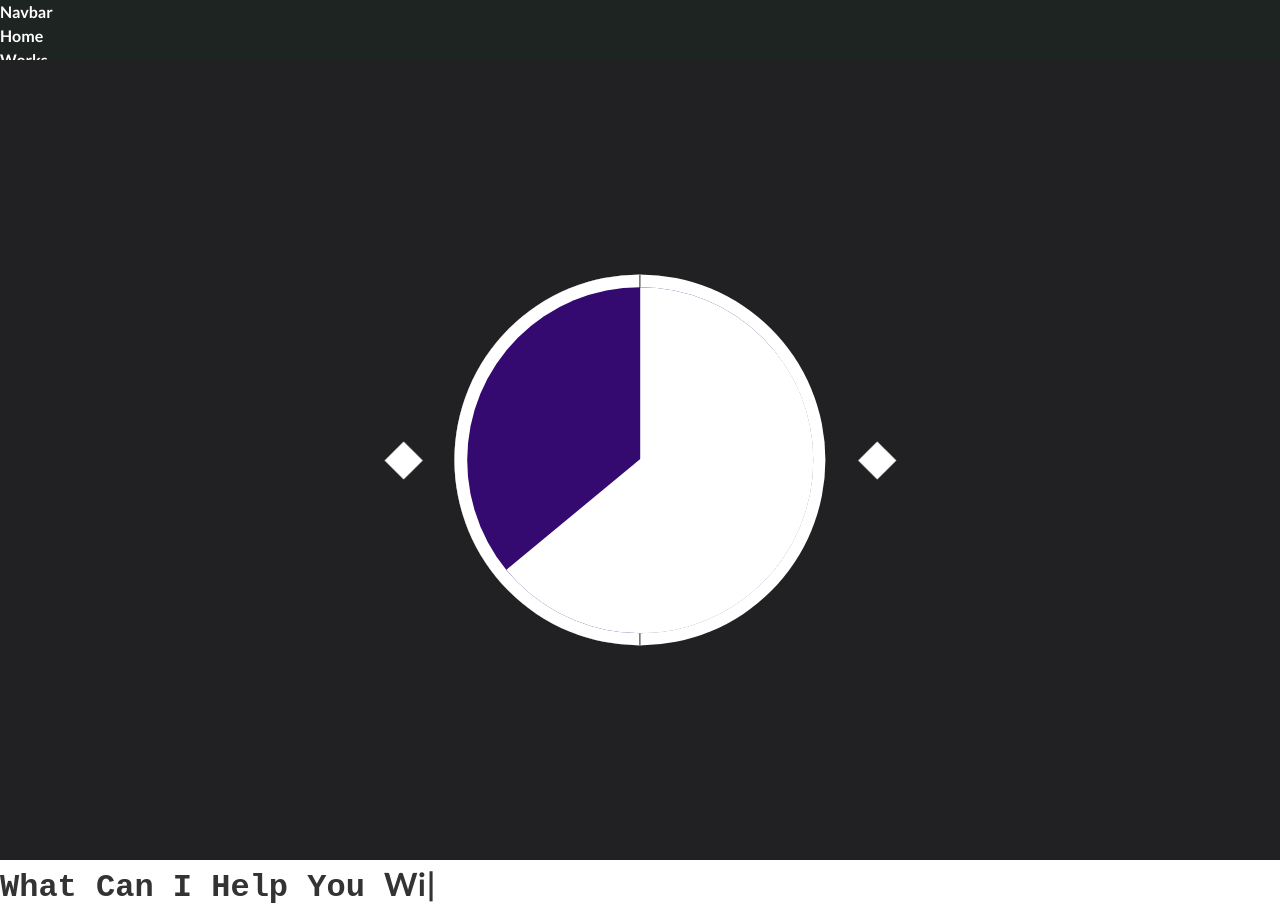
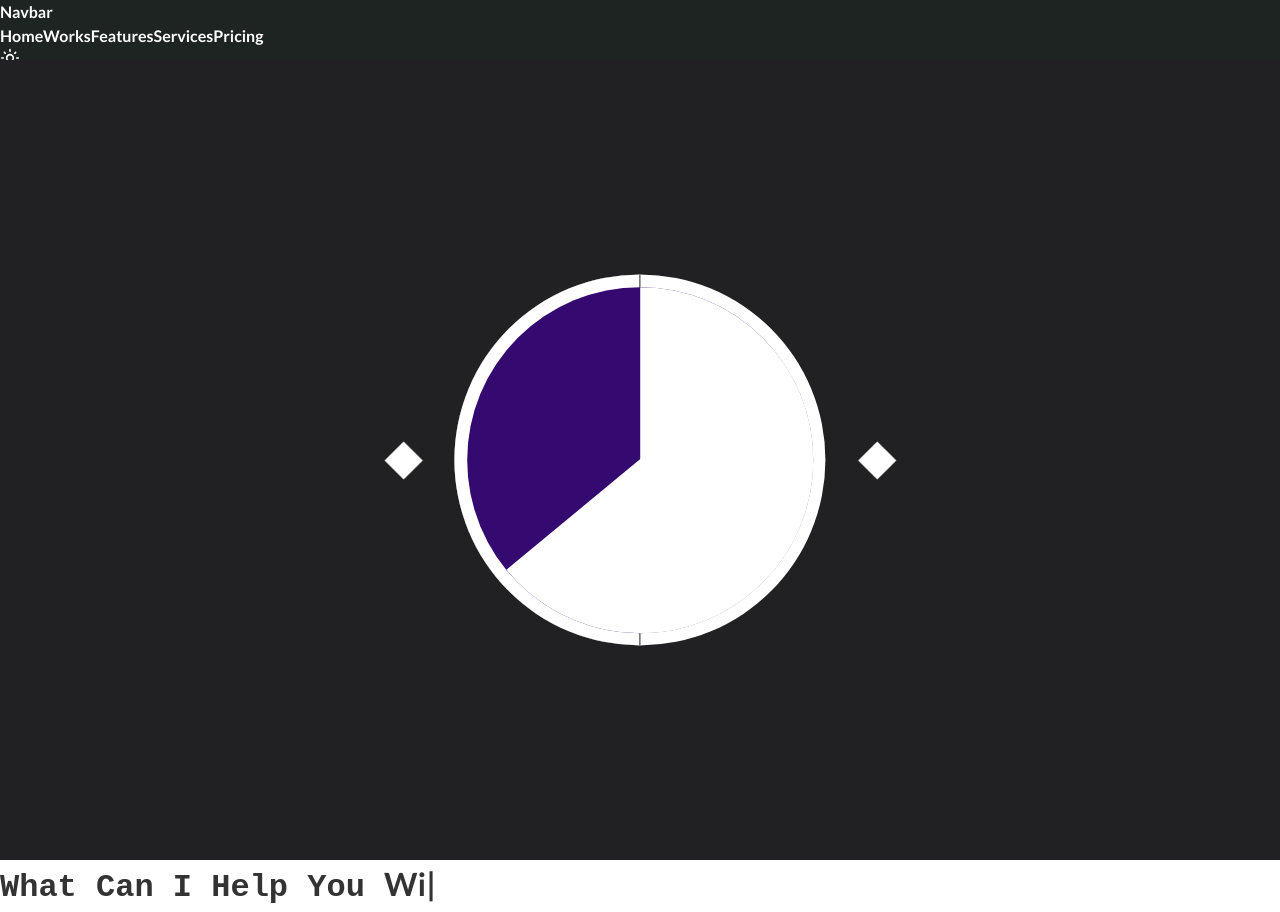
Before and after one commit to Sahilsajar/Social-Minds, a React (Vite) app: page / in a window 1280 px wide. Built offline with nearby package versions, Linux system fonts and the light colour scheme.

Commit message:
nav position fixed

```diff
--- a/src/components/Navbar.jsx
+++ b/src/components/Navbar.jsx
@@ -2,17 +2,18 @@ import React, { useState } from "react";
 import styled from "styled-components";
 import { MdOutlineLightMode } from "react-icons/md";
 import { MdLightMode } from "react-icons/md";
+import { Link } from "react-router-dom";
 const Navbar = ({ toggleTheme, isDarkMode }) => {
   const [openNav, setOpenNav] = useState(false);
   return (
-    <StyledDiv className="flex items-center sticky">
+    <StyledDiv className="flex items-center fixed top-0 left-0 right-0 z-50">
       <h1 className="ml-10">Navbar</h1>
       <div className="hidden items-center absolute right-0 mr-20 gap-9 cursor-pointer w-fit md:flex ">
-        <div className="hover:text-blue-300">Home</div>
-        <div className="hover:text-blue-300">Works</div>
-        <div className="hover:text-blue-300">Features</div>
-        <div className="hover:text-blue-300">Services</div>
-        <div className="hover:text-blue-300">Pricing</div>
+        <Link to={"/"} className="hover:text-blue-300">Home</Link>
+        <Link className="hover:text-blue-300">Works</Link>
+        <Link className="hover:text-blue-300">Features</Link>
+        <Link className="hover:text-blue-300">Services</Link>
+        <Link className="hover:text-blue-300">Pricing</Link>
       </div>
       <div
         className="absolute md:right-10 right-20 cursor-pointer"
```
